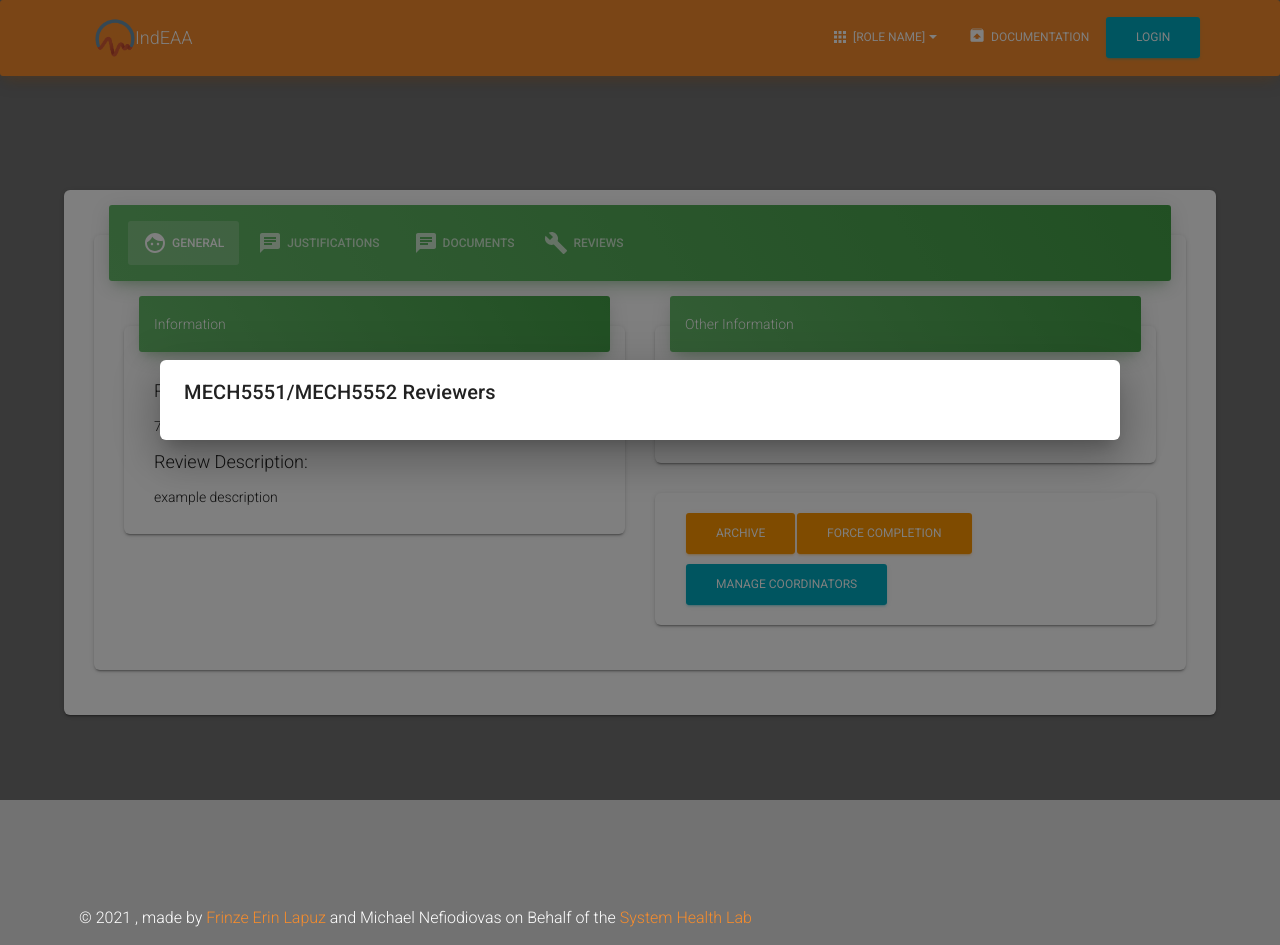
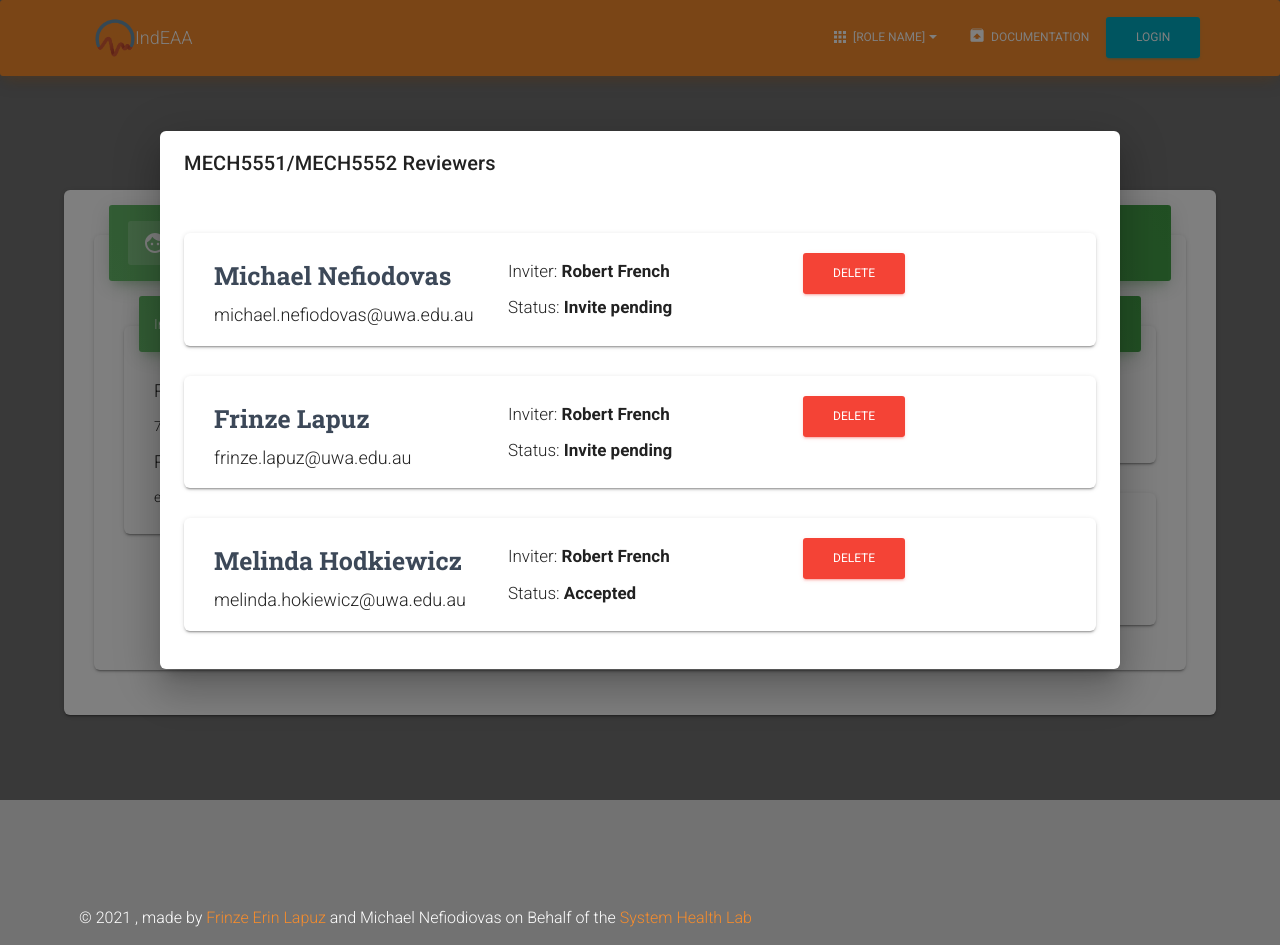
Before and after one commit to uwasystemhealth/IndEAA, a Next.js app in the folder client/: page /coordinator/1 in a window 1280 px wide. Both pictures are taken after a click on the button "MANAGE COORDINATORS". Built offline with nearby package versions, Linux system fonts and the light colour scheme.

Commit message:
CHANGE reviewers cards loaded dynamically

```diff
--- a/client/components/Coordinator/EvaluationOverview/General/Controls/ManageReviewers.js
+++ b/client/components/Coordinator/EvaluationOverview/General/Controls/ManageReviewers.js
@@ -17,9 +17,13 @@ const useStyles = makeStyles({
 
 import React, { useState } from "react";
 
-const ManageReviewers = ({ courseTitle }) => {
+const ManageReviewers = ({ courseTitle, reviewers }) => {
   const classes = useStyles();
   const [modal, setModal] = useState(false);
+
+  const reviewerCards = reviewers.map((reviewer) => (
+    <ReviewerListing key={reviewer.name} {...reviewer} />
+  ));
 
   return (
     <>
@@ -41,7 +45,7 @@ const ManageReviewers = ({ courseTitle }) => {
         <DialogTitle id="form-dialog-title">
           {courseTitle} Reviewers
         </DialogTitle>
-        <DialogContent></DialogContent>
+        <DialogContent>{reviewerCards}</DialogContent>
       </Dialog>
     </>
   );
--- a/client/components/Coordinator/EvaluationOverview/General/Controls/ReviewerListing.js
+++ b/client/components/Coordinator/EvaluationOverview/General/Controls/ReviewerListing.js
@@ -16,24 +16,24 @@ const useStyles = makeStyles({
   cardSubtitle,
 });
 
-const ReviewerListing = () => {
+const ReviewerListing = ({ email, name, inviter, status }) => {
+  const classes = useStyles();
+
   return (
     <Card>
       <CardBody>
         <GridContainer>
           <GridItem xs={4}>
-            <h3 className={classes.cardTitle}>Michael Nefiodovas</h3>
-            <h4 className={classes.cardSubtitle}>
-              michael.nefiodovas@uwa.edu.au
-            </h4>
+            <h3 className={classes.cardTitle}>{name}</h3>
+            <h4 className={classes.cardSubtitle}>{email}</h4>
           </GridItem>
 
           <GridItem xs={4}>
             <h5>
-              Inviter: <b>You</b>
+              Inviter: <b>{inviter}</b>
             </h5>
             <h5>
-              Status: <b>Invite Pending</b>
+              Status: <b>{status}</b>
             </h5>
           </GridItem>
           <GridItem xs={4}>
--- a/client/components/Coordinator/EvaluationOverview/General/Controls/index.js
+++ b/client/components/Coordinator/EvaluationOverview/General/Controls/index.js
@@ -6,13 +6,13 @@ import ManageReviewers from "./ManageReviewers.js";
 
 import { useState } from "react";
 
-const Controls = ({ courseTitle }) => {
+const Controls = ({ courseTitle, reviewers }) => {
   return (
     <Card>
       <CardBody>
         <Button color="warning">Archive</Button>
         <Button color="warning">Force Completion</Button>
-        <ManageReviewers courseTitle={courseTitle} />
+        <ManageReviewers courseTitle={courseTitle} reviewers={reviewers} />
       </CardBody>
     </Card>
   );
--- a/client/components/Coordinator/EvaluationOverview/General/index.js
+++ b/client/components/Coordinator/EvaluationOverview/General/index.js
@@ -21,6 +21,26 @@ const getReviewInfo = async (reviewID) => {
     createdBy: "Frinze Erin Lapuz",
     createdOn: new Date(),
     courseTitle: "MECH5551/MECH5552",
+    reviewers: [
+      {
+        name: "Michael Nefiodovas",
+        email: "michael.nefiodovas@uwa.edu.au",
+        inviter: "Robert French",
+        status: "Invite pending",
+      },
+      {
+        name: "Frinze Lapuz",
+        email: "frinze.lapuz@uwa.edu.au",
+        inviter: "Robert French",
+        status: "Invite pending",
+      },
+      {
+        name: "Melinda Hodkiewicz",
+        email: "melinda.hokiewicz@uwa.edu.au",
+        inviter: "Robert French",
+        status: "Accepted",
+      },
+    ],
   };
 };
 
```
